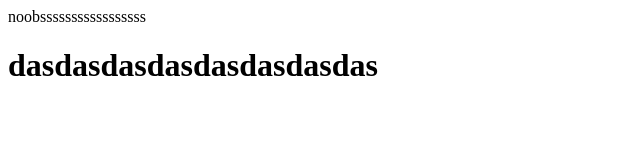
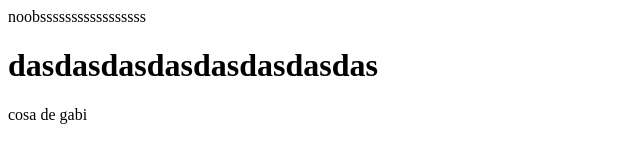
Before and after one commit to ismaelmormor/practicat2html, a plain HTML site: page wei.html in a window 1280 px wide. Shown: the full height of the page, 0-640 px from the left. Drawn offline with Linux system fonts and the light colour scheme.

Commit message:
commit gabi

```diff
--- a/wei.html
+++ b/wei.html
@@ -9,5 +9,6 @@
 <body>
     <section class="wei">noobsssssssssssssssss</section>
     <h1>dasdasdasdasdasdasdasdas</h1>
+    cosa de gabi
 </body>
 </html>
```
